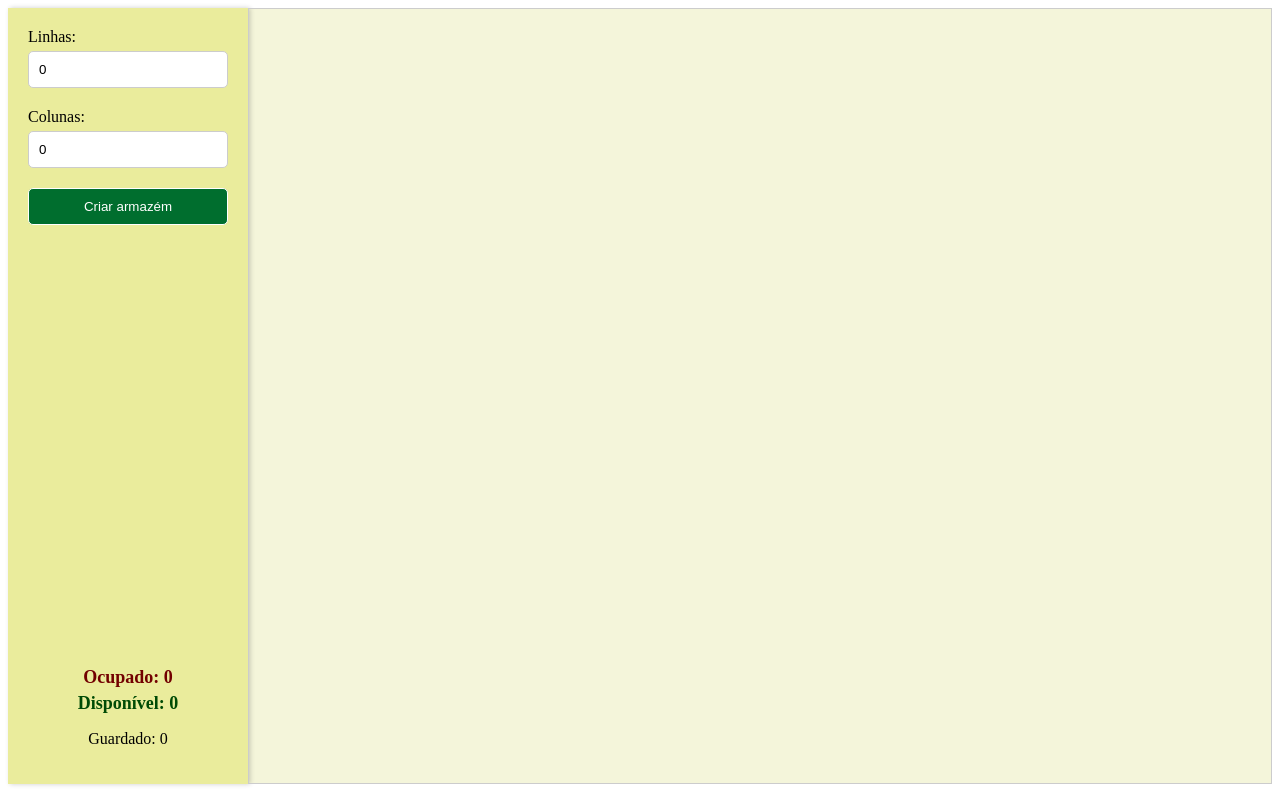
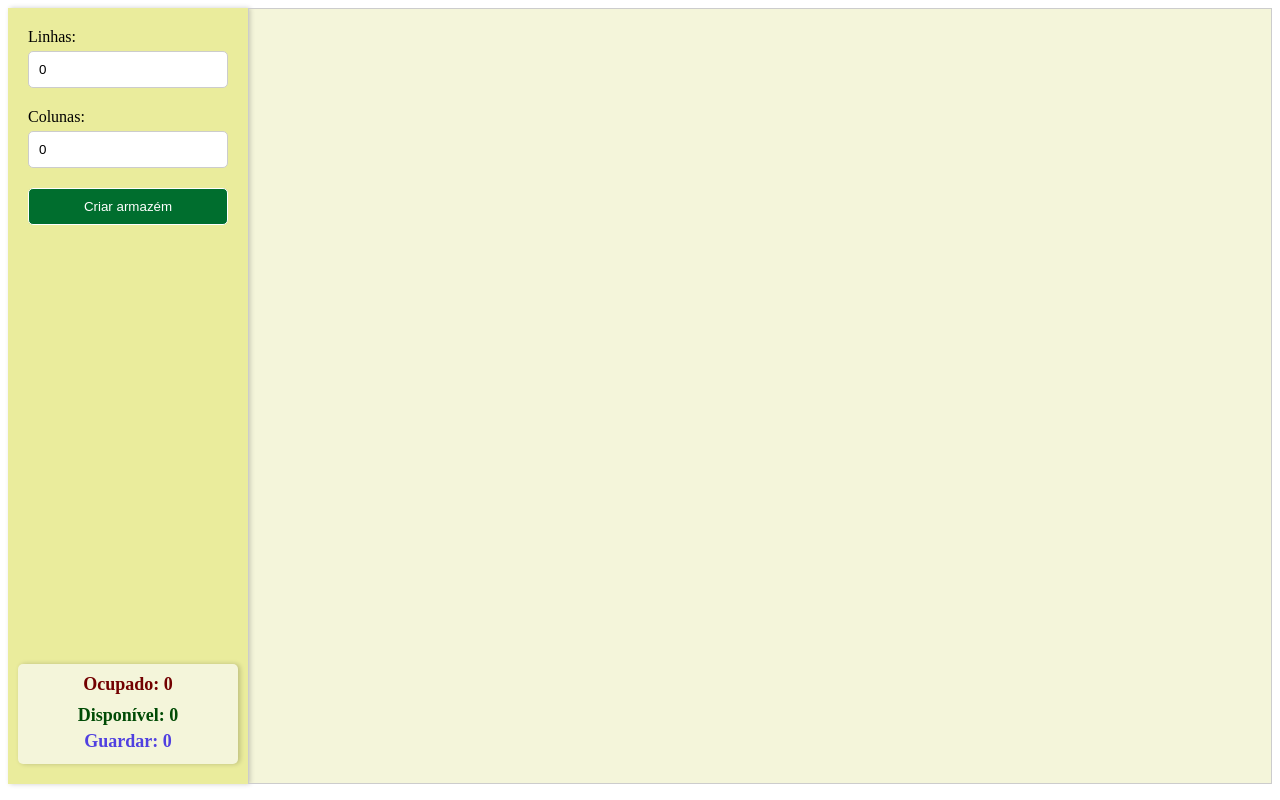
Before and after one commit to matheusmatosr/deposito_3d, a React (Create React App) app: page / in a window 1280 px wide. Built offline with nearby package versions, Linux system fonts and the light colour scheme.

Commit message:
update
update

```diff
--- a/src/App.css
+++ b/src/App.css
@@ -63,13 +63,18 @@
 .counts {
   text-align: center;
   margin-top: 20px;
+  height: 100px;
+  width: 220px;
+  border-radius: 5px;
+  box-shadow: 2px 0px 5px rgba(0, 0, 0, 0.2);
+  background-color: #f4f5da;
 }
 
 .occupied {
   color: #720000;
   font-weight: bold;
   font-size: 18px;
-  margin: 5px 0;
+  margin: 10px 0;
 }
 
 .available {
@@ -78,3 +83,10 @@
   font-size: 18px;
   margin: 5px 0;
 }
+
+.saved {
+  color: #5040e0;
+  font-weight: bold;
+  font-size: 18px;
+  margin: 5px 0;
+}
--- a/src/App.tsx
+++ b/src/App.tsx
@@ -33,29 +33,44 @@ const getShelfPosition = (x: number, z: number, rows: number, columns: number):
   ];
 };
 
+const AnimatedPositionHighlight: React.FC<{ position: [number, number, number] }> = ({ position }) => {
+  const ref = useRef<THREE.Mesh>(null);
+
+  useFrame(() => {
+    if (ref.current) {
+      ref.current.position.y = Math.sin(Date.now() * 0.003) * 0.15 + 0.3;
+    }
+  });
+
+  return (
+    <mesh ref={ref} position={position}>
+      <sphereGeometry args={[0.2, 32, 32]} />
+      <meshStandardMaterial color={'#5040e0'} />
+    </mesh>
+  );
+};
+
 const Shelf3D: React.FC<ShelfProps> = ({ x, z, occupied, onClick, position }) => {
   const [animationActive, setAnimationActive] = useState(false);
-  const ref = useRef<THREE.Mesh>(null);
 
   const handleDoubleClick = () => {
     setAnimationActive(!animationActive);
   };
 
   useEffect(() => {
-    if (!animationActive && ref.current) {
-      ref.current.scale.set(1, 1, 1);
+    if (!animationActive) {
+      setAnimationActive(false);
     }
   }, [animationActive]);
 
   return (
-    <mesh onClick={onClick} onDoubleClick={handleDoubleClick} position={position} ref={ref}>
+    <mesh onClick={onClick} onDoubleClick={handleDoubleClick} position={position}>
       <boxGeometry args={[shelfSize, 0.1, shelfSize]} />
       <meshStandardMaterial color={occupied ? '#ff7675' : '#42cd62'} />
-      {animationActive && <AvailablePositionHighlight position={[0, 0, 0]} />}
+      {animationActive && <AnimatedPositionHighlight position={[0, 0.6, 0]} />}
     </mesh>
   );
 };
-
 
 const AvailablePositionHighlight: React.FC<{ position: [number, number, number] }> = ({ position }) => {
   const ref = useRef<THREE.Mesh>(null);
@@ -81,8 +96,7 @@ const AvailablePositionHighlight: React.FC<{ position: [number, number, number]
 
   return (
     <mesh ref={ref} position={position}>
-      <boxGeometry args={[shelfSize, 0.1, shelfSize]} />
-      <meshStandardMaterial color={'#5040e0'} />
+      <boxGeometry args={[0, 0, 0]} />
     </mesh>
   );
 };
@@ -98,11 +112,21 @@ const App: React.FC = () => {
     setWarehouse(newWarehouse);
   };
 
- const [animatedCount, setAnimatedCount] = useState<number>(0);
+  const [animatedCount, setAnimatedCount] = useState<number>(0);
 
-  const handleToggleShelf = (rowIndex: number, columnIndex: number) => {
+  const [blueBalls, setBlueBalls] = useState<{ [key: string]: boolean }>({});
+
+   const handleToggleShelf = (rowIndex: number, columnIndex: number) => {
     const updatedWarehouse = [...warehouse];
     const updatedShelfValue = !updatedWarehouse[rowIndex][columnIndex];
+    const key = `${rowIndex}-${columnIndex}`;
+
+    if (blueBalls[key]) {
+      const updatedBlueBalls = { ...blueBalls };
+      delete updatedBlueBalls[key];
+      setBlueBalls(updatedBlueBalls);
+    }
+
     updatedWarehouse[rowIndex][columnIndex] = updatedShelfValue;
     setWarehouse(updatedWarehouse);
 
@@ -112,6 +136,7 @@ const App: React.FC = () => {
     if (!updatedShelfValue) {
       const position = getShelfPosition(columnIndex, rowIndex, rows, columns);
       setAvailablePosition(position);
+      setBlueBalls({ ...blueBalls, [key]: true });
     }
   };
 
@@ -147,7 +172,7 @@ const App: React.FC = () => {
         <div className="counts">
           <p className="occupied">Ocupado: {occupiedCount}</p>
           <p className="available">Disponível: {availableCount}</p>
-          <p className="animated">Guardado: {animatedCount}</p> {/* Display animated count */}
+          <p className="saved">Guardar: {Object.keys(blueBalls).length}</p>
         </div>
       </div>
       <div className="canvas-container">
```
